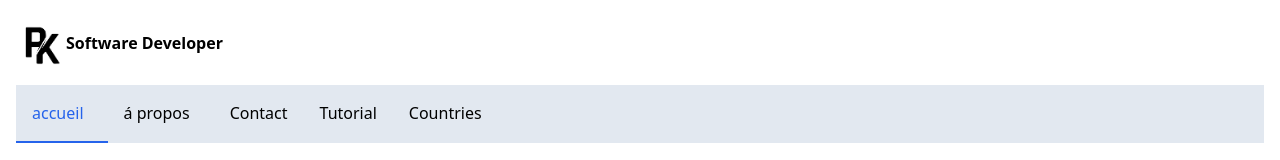
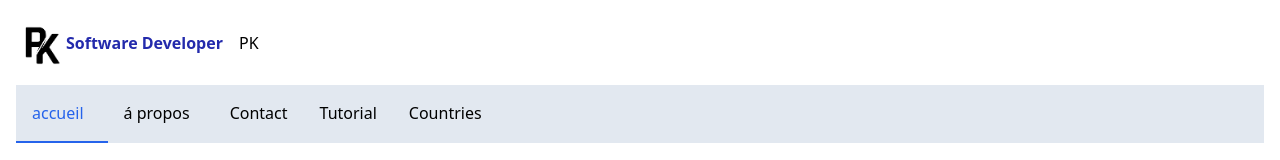
Before and after one commit to kamdemkogaing/patelot-app, a React (Create React App) app: page / in a window 1280 px wide. Shown: the top 160 px of the page. Built offline with nearby package versions, Linux system fonts and the light colour scheme.

Commit message:
REST country API

```diff
--- a/src/components/ImageLogo.tsx
+++ b/src/components/ImageLogo.tsx
@@ -1,11 +1,36 @@
+import { useEffect, useState } from "react";
 
 
 
 const ImageLogo = () => {
+    // state
+    const [isMobileDevice, setIsMobileDevice] = useState(false);
+
+    useEffect(() => {
+        window.addEventListener("resize", handleResize);
+    }, [])
+
+    // comportement
+    const handleResize = () => {
+        if (window.innerWidth < 720) {
+            setIsMobileDevice(true);
+        } else {
+            setIsMobileDevice(false);
+        }
+    }
+
+    // render
     return (
         <div className="flex justify-start items-center my-4">
             <img src="./img/pk_logo_transparent.png" width={50} height={50} alt="logo patelot.de" />
-            <div className="font-bold">Software Developer</div>
+            <div
+                className="font-bold"
+                style={{
+                    color: isMobileDevice ? 'green' : '#232aac',
+                }}>
+                Software Developer
+            </div>
+            <span className={isMobileDevice ? "italic hover:not-italic ml-4" : "ml-4"}>PK</span>
         </div>
     );
 };
```
